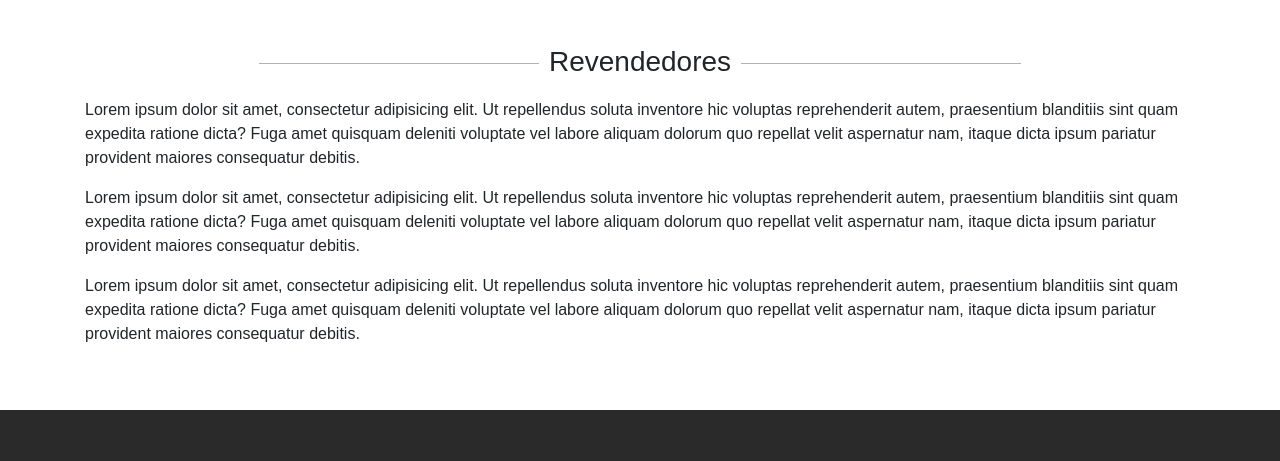
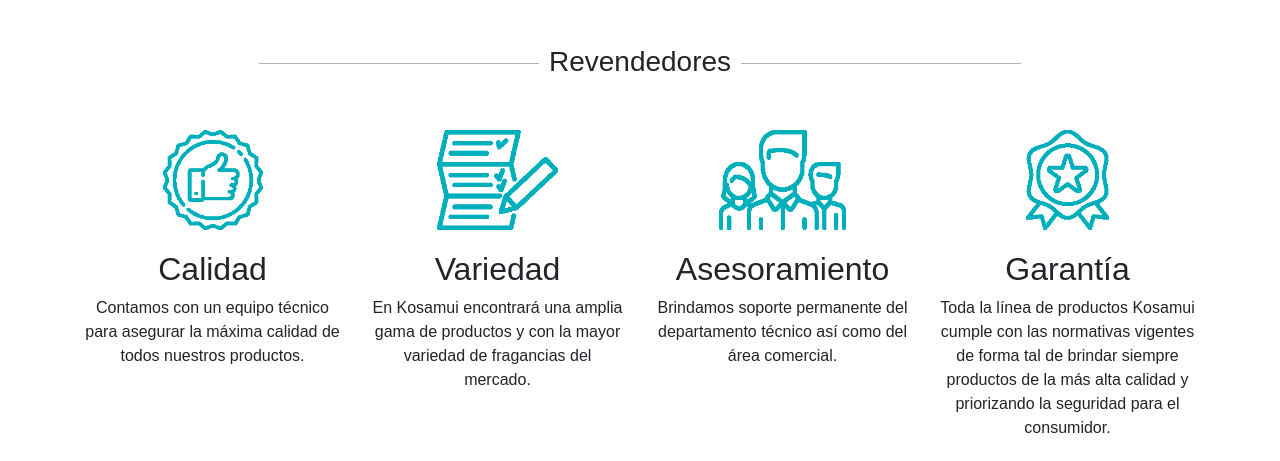
Before and after one commit to msardissino/kosamui, a plain HTML site: page index.html in a window 1280 px wide. Shown: the part 2295-2756 px from the top of the page. Drawn offline with nearby package versions, Linux system fonts and the light colour scheme; a web font is replaced by a local one.

Commit message:
13vo commit

```diff
--- a/css/style-kosamui.css
+++ b/css/style-kosamui.css
@@ -654,6 +654,24 @@ ul{
           }
 
           /* fin Newsletter */
+          /* revendedores */
+          .col-rev{
+            text-align: center;
+            display: flex;
+            flex-direction: column;
+            justify-content: center;
+            align-items: center;
+          }
+          .col-rev img{
+            max-width: 50%;
+            height: 100px;
+          }
+          .description-rev{
+            padding-top: 20px;
+            height: 50%;
+          }
+
+          /* fin revendedores */
 /* -------------------- FIN MAIN -------------------- */
 
 
--- a/index.html
+++ b/index.html
@@ -219,16 +219,49 @@
         <!-- Section #5.5 Revendedores -->
         <section class="revendedores" id="revendedores">
           <div class="container mt-5 mb-5">
-            <div class="row">
-              <div class="col-12">
-                  <div style="max-width:100%; overflow: hidden;" class="titulo-producto"><h3 style="">Revendedores</h3></div>
-                  <p>Lorem ipsum dolor sit amet, consectetur adipisicing elit. Ut repellendus soluta inventore hic voluptas reprehenderit autem, praesentium blanditiis sint quam expedita ratione dicta? Fuga amet quisquam deleniti voluptate vel labore aliquam dolorum quo repellat velit aspernatur nam, itaque dicta ipsum pariatur provident maiores consequatur debitis.</p>
-                  <p>Lorem ipsum dolor sit amet, consectetur adipisicing elit. Ut repellendus soluta inventore hic voluptas reprehenderit autem, praesentium blanditiis sint quam expedita ratione dicta? Fuga amet quisquam deleniti voluptate vel labore aliquam dolorum quo repellat velit aspernatur nam, itaque dicta ipsum pariatur provident maiores consequatur debitis.</p>
-                  <p>Lorem ipsum dolor sit amet, consectetur adipisicing elit. Ut repellendus soluta inventore hic voluptas reprehenderit autem, praesentium blanditiis sint quam expedita ratione dicta? Fuga amet quisquam deleniti voluptate vel labore aliquam dolorum quo repellat velit aspernatur nam, itaque dicta ipsum pariatur provident maiores consequatur debitis.</p>
-              </div>
-            </div>
+            <div style="max-width:100%; overflow: hidden;" class="titulo-producto"><h3 style="">Revendedores</h3></div>
+                    <div class="row row-rev">
+                      <div class="col-12 col-sm-6 col-md-3 col-rev">
+                        <img src="images/distribuidores/icono-calidad.png" alt="Calidad">
+                        <div class="description-rev">
+
+                          <h2>Calidad</h2>
+                          <p>Contamos con un equipo técnico para asegurar la máxima calidad de todos nuestros productos.</p>
+                        </div>
+                        </div>
+                        <div class="col-12 col-sm-6 col-md-3 col-rev">
+                          <img src="images/distribuidores/icono-variedad.png" alt="">
+                          <div class="description-rev">
+
+                            <h2>Variedad</h2>
+                            <p>En Kosamui encontrará una amplia gama de productos y con la mayor variedad de fragancias del mercado.</p>
+                          </div>
+                      </div>
+
+                      <div class="col-12 col-sm-6 col-md-3 col-rev">
+                        <img src="images/distribuidores/icono-asesoramiento.png" alt="">
+                        <div class="description-rev">
+                          <h2>Asesoramiento</h2>
+                          <p>Brindamos soporte permanente del departamento técnico así como del área comercial.</p>
+
+                        </div>
+                      </div>
+
+                      <div class="col-12 col-sm-6 col-md-3 col-rev">
+                        <img src="images/distribuidores/icono-garantia.png">
+                        <div class="description-rev">
+                          <h2>Garantía</h2>
+                          <p>Toda la línea de productos Kosamui cumple con las normativas vigentes de forma tal de brindar siempre productos de la más alta calidad y priorizando la seguridad para el consumidor.</p>
+                        </div>
+
+                      </div>
+                    </div>
           </div>
         </section>
+
+                <!-- Section #2 Productos -->
+
+                <!-- Fin Section #2 Productos -->
         <!-- Fin Section #5.5 Revendedores -->
         <!-- Section #6 Newsletter -->
             <section class="newsletter" id="newsletter">
```
Also changed, not shown: aceites.html (+4 -4 lines), difusores.html (+4 -4 lines), spray-fresh.html (+4 -4 lines), spray.html (+4 -4 lines), images/distribuidores/icono-asesoramiento.png (added), images/distribuidores/icono-calidad.png (added), images/distribuidores/icono-garantia.png (added), images/distribuidores/icono-variedad.png (added), images/distribuidores/quality.png (added).
